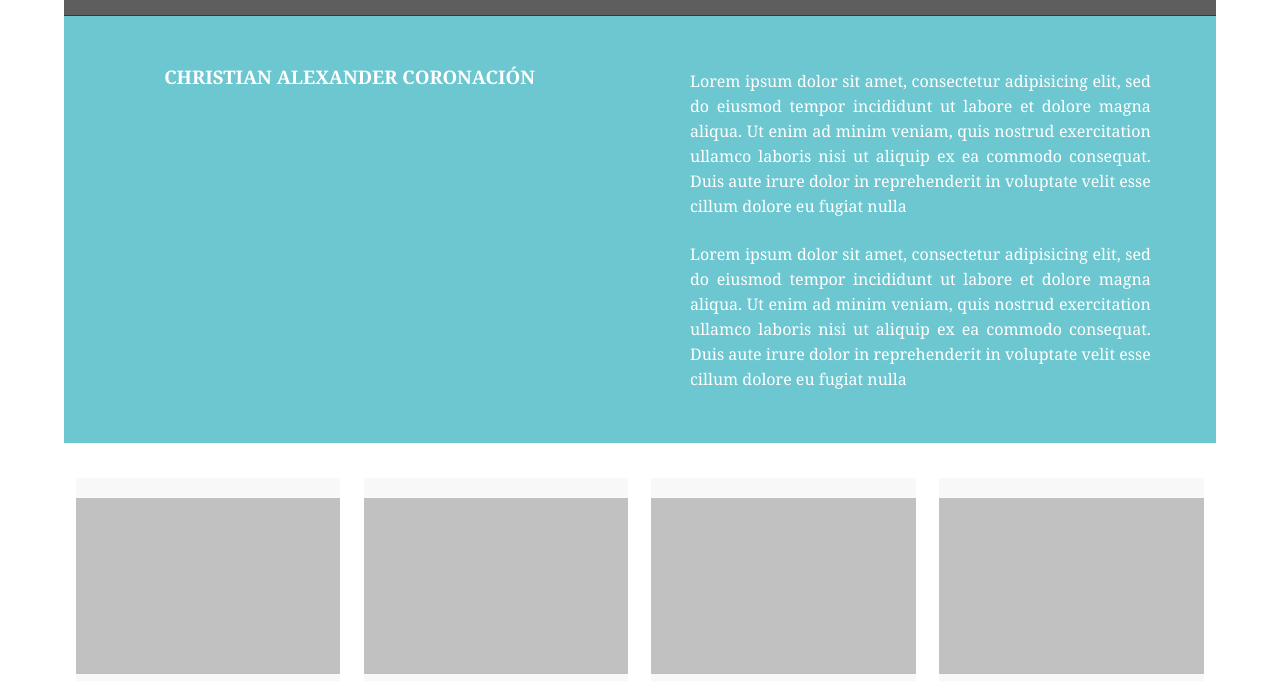
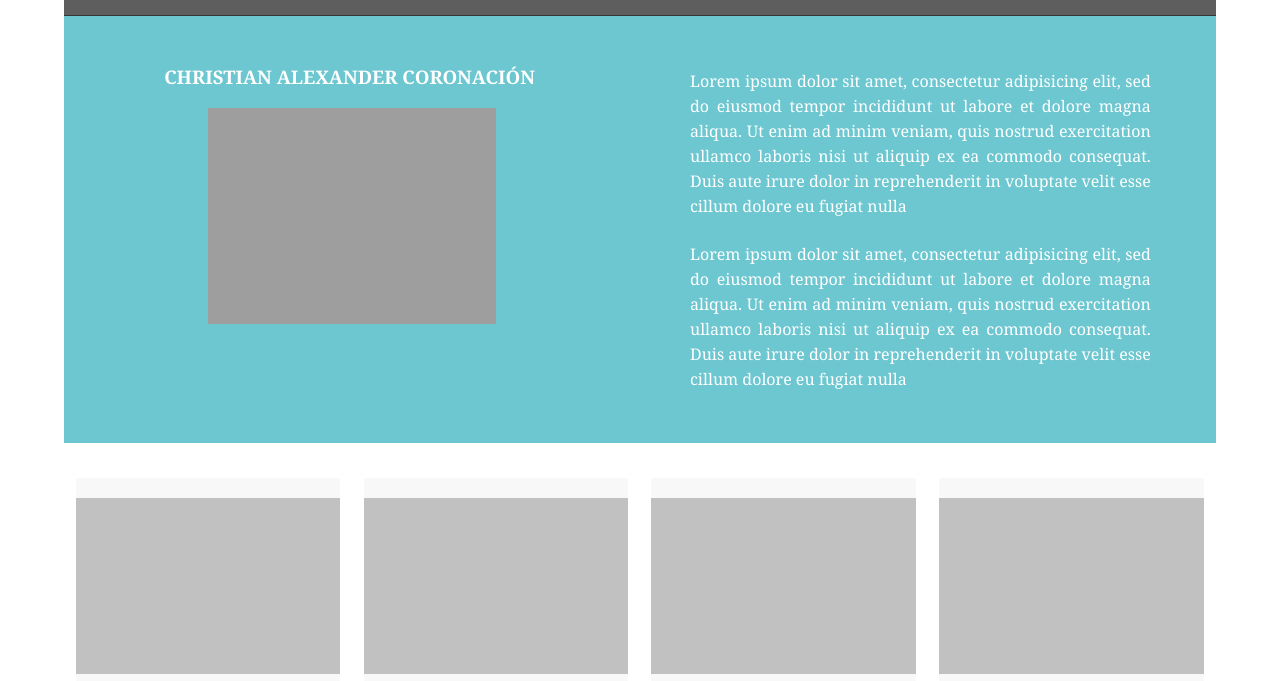
Before and after one commit to alexcoronacion/WebSites, a plain HTML site: page index.html in a window 1280 px wide. Shown: the part 103-784 px from the top of the page. Drawn offline with Linux system fonts and the light colour scheme; the site is published under a folder, as on GitHub Pages, so addresses that start at the root find nothing.

Commit message:
Update index.html

```diff
--- a/index.html
+++ b/index.html
@@ -18,7 +18,7 @@
   <section class="intro">
     <div class="column">
       <h3>CHRISTIAN ALEXANDER CORONACIÓN&nbsp;</h3>
-      <img src="/images/profile.jpg" alt="" class="profile"> </div>
+      <img src="images/profile.jpg" alt="" class="profile"> </div>
     <div class="column">
       <p>Lorem ipsum dolor sit amet, consectetur adipisicing elit, sed do eiusmod tempor incididunt ut labore et dolore magna aliqua. Ut enim ad minim veniam, quis nostrud exercitation ullamco laboris nisi ut aliquip ex ea commodo consequat. Duis aute irure dolor in reprehenderit in voluptate velit esse cillum dolore eu fugiat nulla </p>
       <p>Lorem ipsum dolor sit amet, consectetur adipisicing elit, sed do eiusmod tempor incididunt ut labore et dolore magna aliqua. Ut enim ad minim veniam, quis nostrud exercitation ullamco laboris nisi ut aliquip ex ea commodo consequat. Duis aute irure dolor in reprehenderit in voluptate velit esse cillum dolore eu fugiat nulla</p>
```
